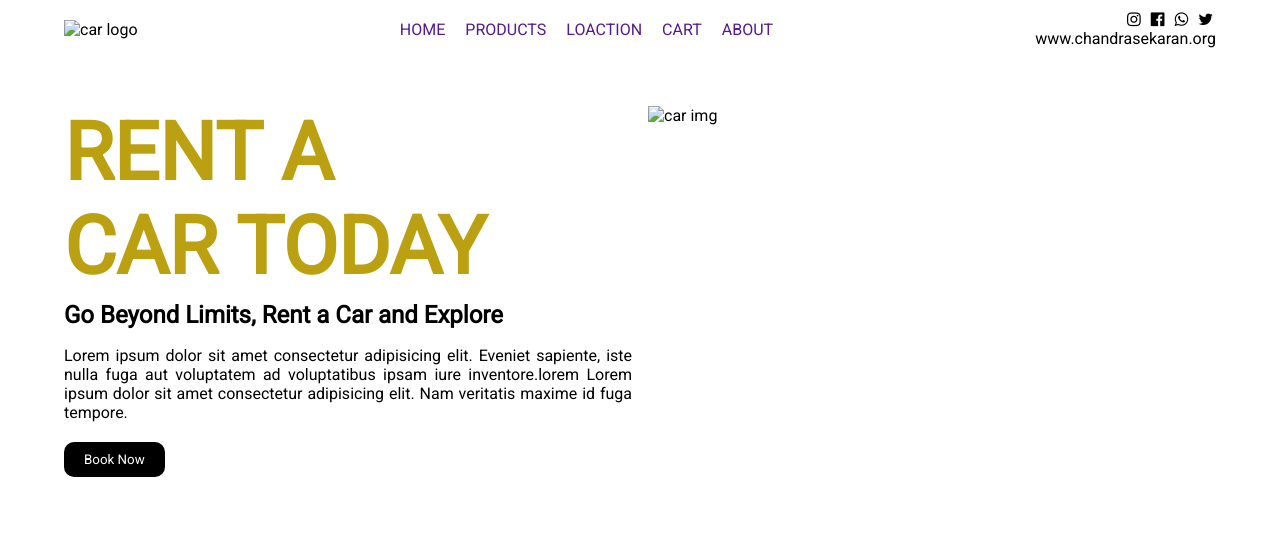
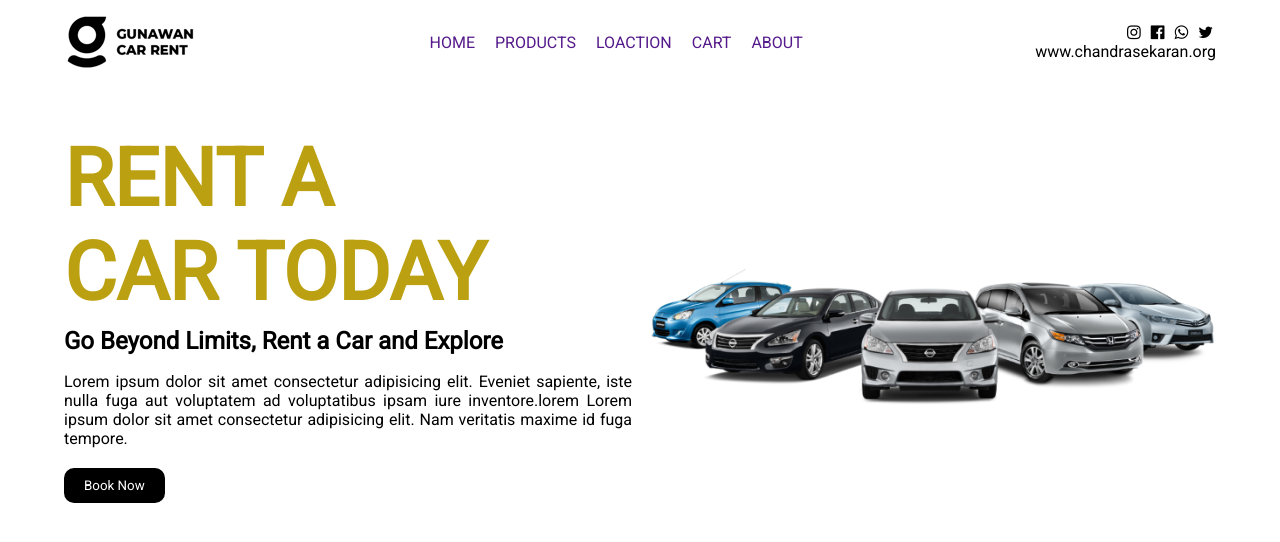
Before and after one commit to chanmarsh06/car_rental, a plain HTML site: page index.html in a window 1280 px wide. Drawn offline with Linux system fonts and the light colour scheme; a web font is replaced by a local one.

Commit message:
3nd commit

```diff
--- a/index.html
+++ b/index.html
@@ -25,7 +25,7 @@
       <header class="header">
         <!--LOGO-->
         <div class="logo">
-          <img src="./images/logo-car.png" alt="car logo" />
+          <img src="logo-car.png" alt="car logo" />
         </div>
         <!-- LINKS  -->
         <div class="nav">
@@ -60,7 +60,7 @@
             </div>
         </div>
         <div class="right-content">
-        <img src="./images/car1.png" alt="car img" width="100%"  >
+        <img src="car1.png" alt="car img" width="100%"  >
       </div>
       </main>
 
```
